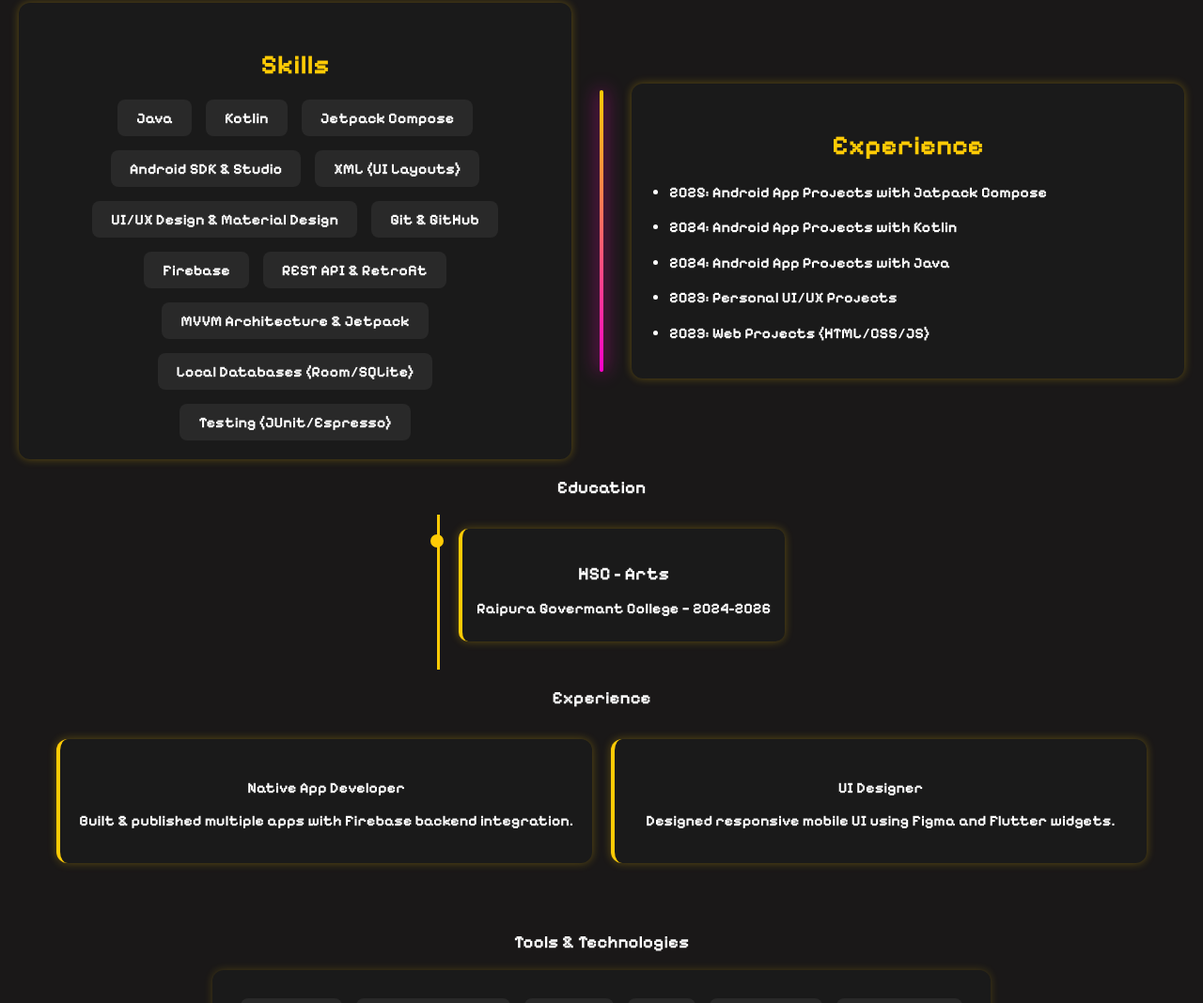
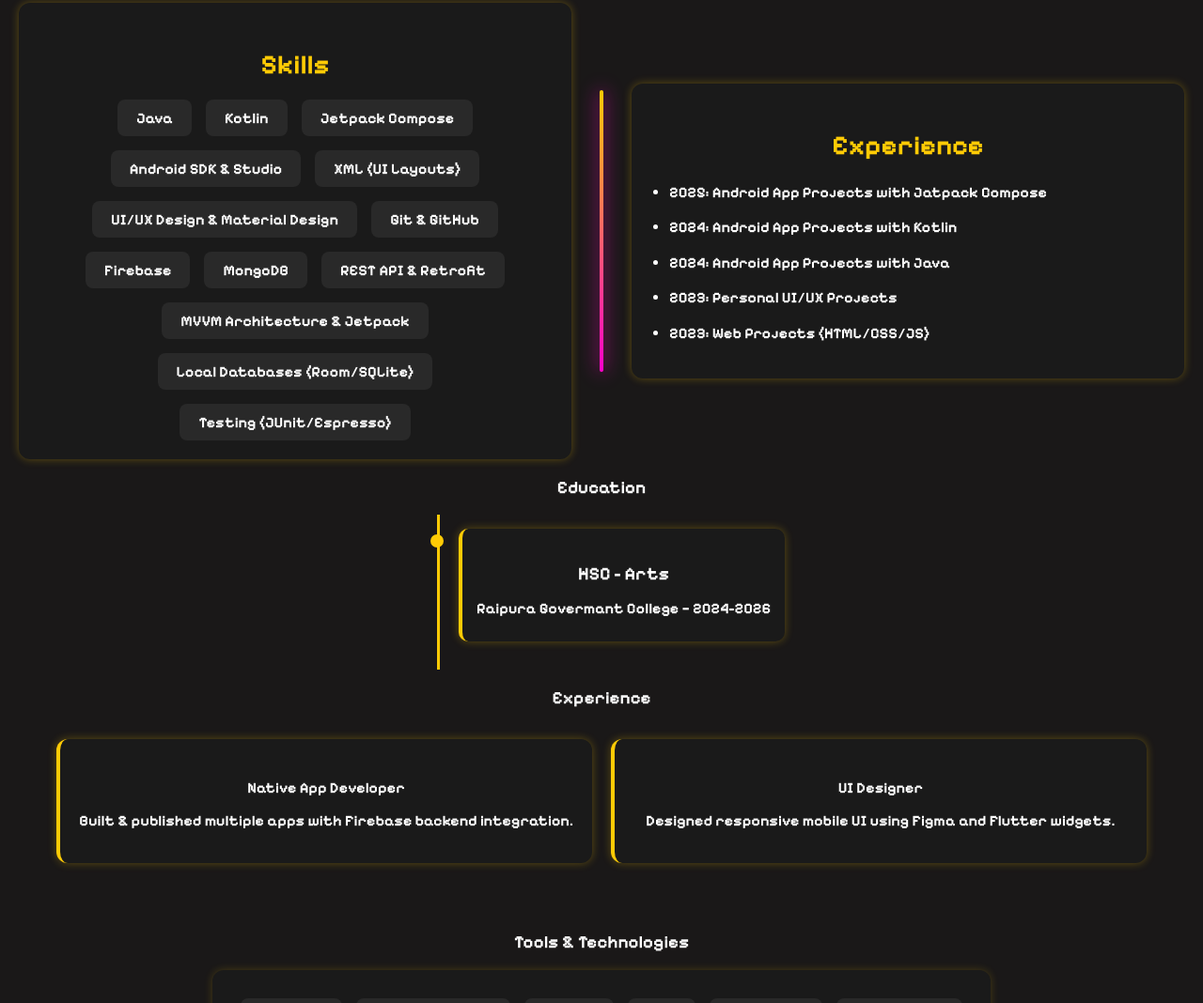
Before and after one commit to fahimsarkerr/fahimsarkerr.github.io, a plain HTML site: page index.html in a window 1280 px wide. Shown: the part 1972-3040 px from the top of the page at 94% size. Drawn offline with Linux system fonts and the light colour scheme.

Commit message:
Update index.html

```diff
--- a/index.html
+++ b/index.html
@@ -121,6 +121,7 @@
         <div class="skill-card glow">UI/UX Design & Material Design</div>
         <div class="skill-card glow">Git & GitHub</div>
         <div class="skill-card glow">Firebase</div>
+        <div class="skill-card glow">MongoDB</div>
         <div class="skill-card glow">REST API & Retrofit</div>
         <div class="skill-card glow">MVVM Architecture & Jetpack</div>
         <div class="skill-card glow">Local Databases (Room/SQLite)</div>
```
